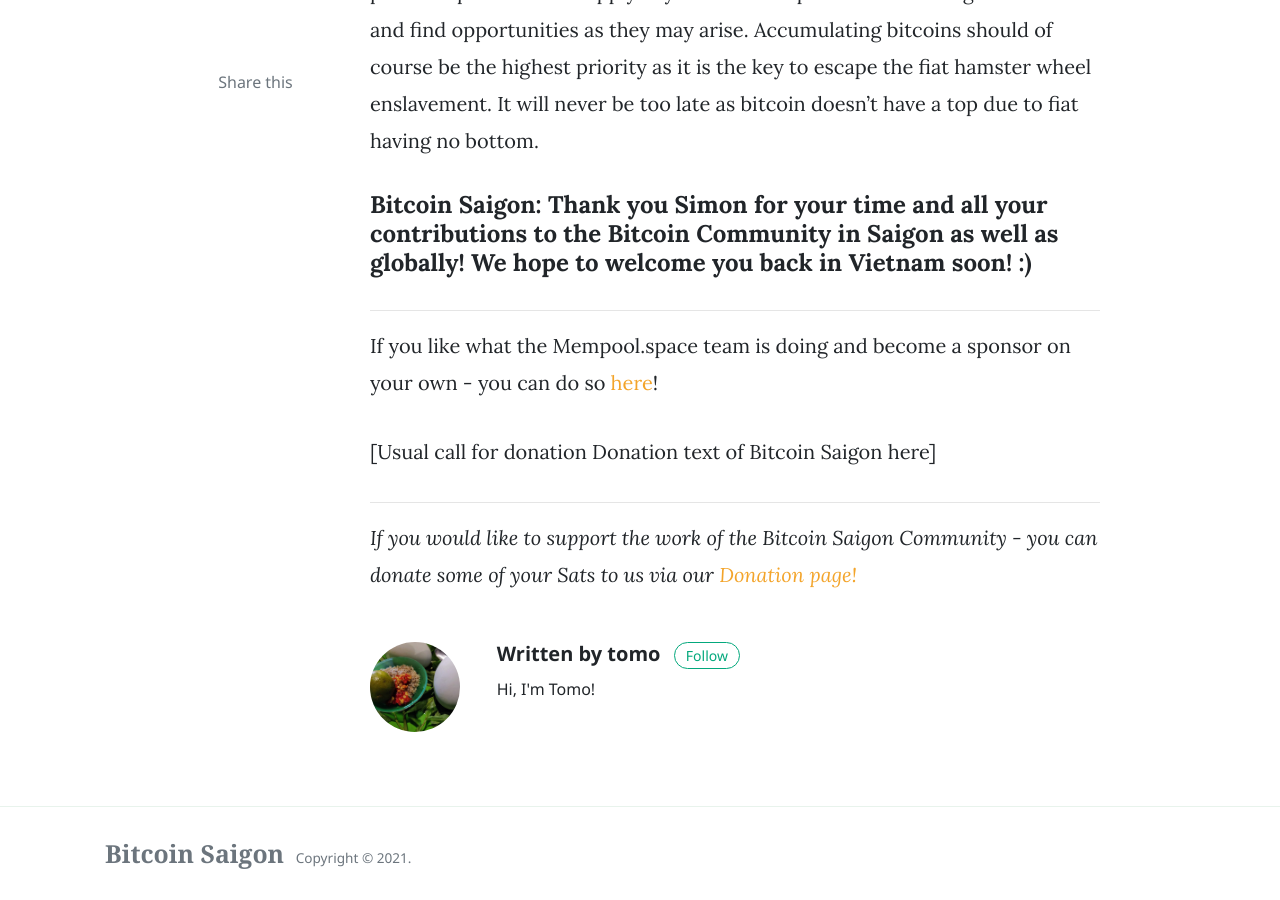
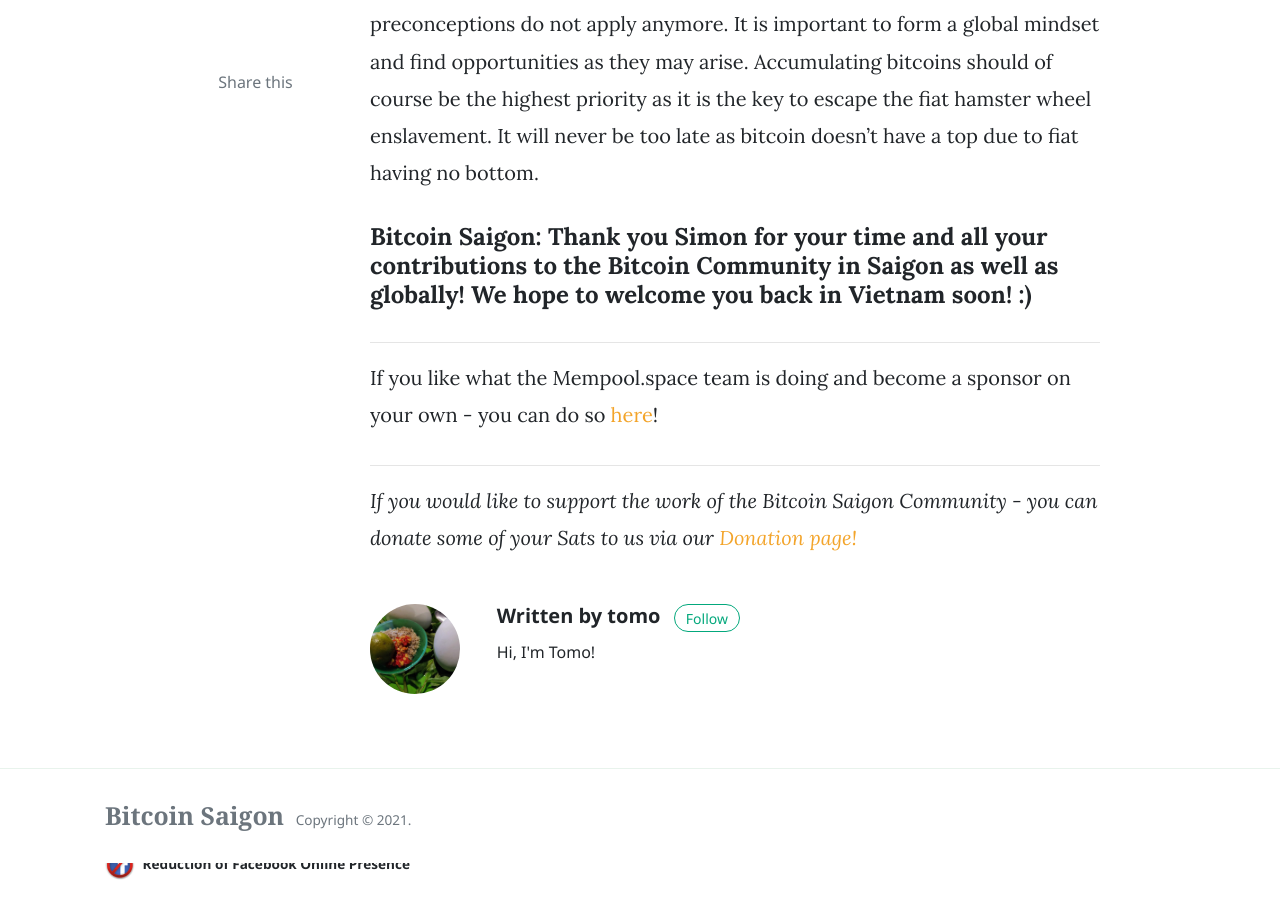
Before and after one commit to bitcoinsaigon/bitcoinsaigon.github.io, a Jekyll site: the page built from _posts/2021-04-22-interview-simon-mempool-space.md, in a window 1280 px wide and 900 px high, scrolled down 6548 px. Built offline with Jekyll 4.4.1, drawn with Linux system fonts in a browser that asks for light colours; nearby versions of some CDN libraries; comment, search, counter and statistics services are not loaded; some of the changed lines change nothing that is shown.

Commit message:
update post content

```diff
--- a/_posts/2021-04-22-interview-simon-mempool-space.md
+++ b/_posts/2021-04-22-interview-simon-mempool-space.md
@@ -11,7 +11,7 @@
 
 While Simon has left Vietnam now to go onto the next leg of his nomadic journey, we still took the chance to have a few more words with him - on Bitcoin, Vietnam and where he sees the major opportunities in the upcoming decade!
 
-![](assets/images/interview-simon-mempool-space.jpg)
+![Interview Simon (Mempool.space)](assets/images/interview-simon-mempool-space.jpg)
 
 #### Bitcoin Saigon: Hey Simon! The usual opener question: When and how did you learn about Bitcoin - and what made it “click” for you that you decided to dedicate your career to it?
 
@@ -69,8 +69,6 @@
 
 If you like what the Mempool.space team is doing and become a sponsor on your own - you can do so [here](https://mempool.space/about)!
 
-[Usual call for donation Donation text of Bitcoin Saigon here]
-
 ---
 
 *If you would like to support the work of the Bitcoin Saigon Community - you can donate some of your Sats to us via our [Donation page!](https://bitcoinsaigon.org/donate-satoshis)*
```
